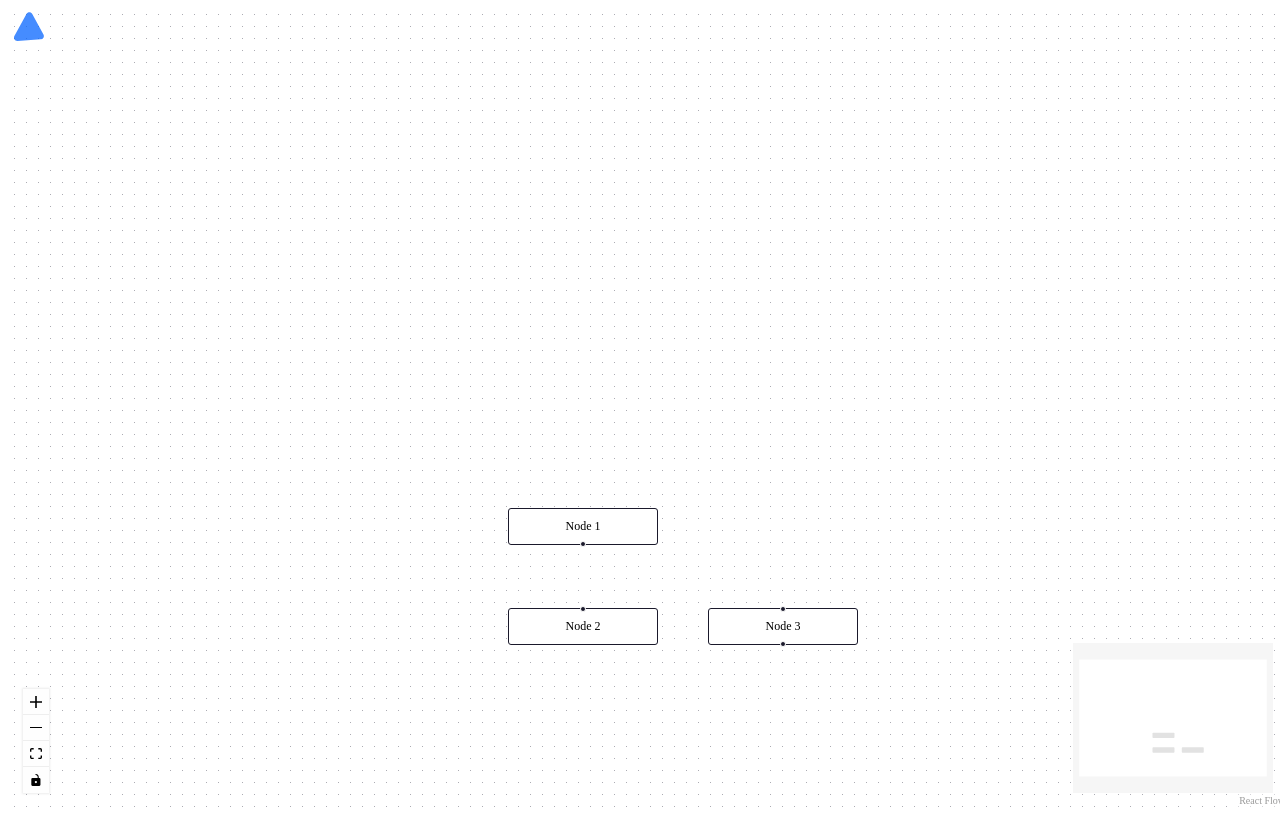
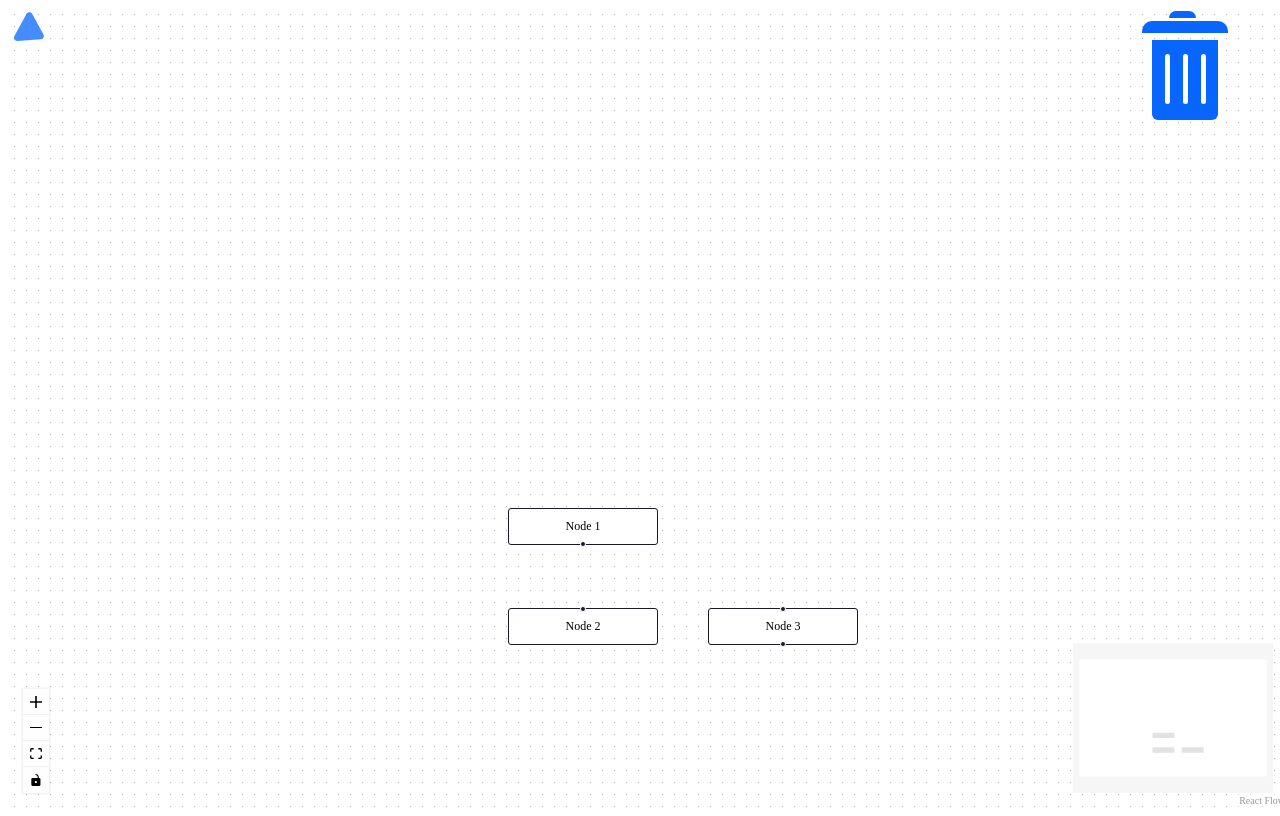
Before and after one commit to cmkwong/stockReact, a React (Vite) app: page / in a window 1280 px wide. Built offline with nearby package versions, Linux system fonts and the light colour scheme.

Commit message:
RubbishBin component added

```diff
--- a/src/App.jsx
+++ b/src/App.jsx
@@ -2,14 +2,12 @@ import { ReactFlowProvider } from '@xyflow/react';
 import { DnDProvider } from './store/DnDContext';
 import './App.css';
 import First_Flow from './components/First_Flow';
-import Node_Toolbar from './components/ToolbarNode';
 
 function App() {
   return (
     <ReactFlowProvider>
       <DnDProvider>
         <First_Flow />
-        {/* <Node_Toolbar /> */}
       </DnDProvider>
     </ReactFlowProvider>
   );
--- a/src/components/First_Flow.jsx
+++ b/src/components/First_Flow.jsx
@@ -17,16 +17,13 @@ import {
 
 import '@xyflow/react/dist/style.css';
 import { useDnD } from '../store/DnDContext';
-import NormalBlock from './OperationList/Elements/NormalBlock';
-import CombineBlock from './OperationList/Elements/CombineBlock';
-import ConcatBlock from './OperationList/Elements/ConcatBlock';
-import FilterBlock from './OperationList/Elements/FilterBlock';
 
 import NormalBlockNode from './Nodes/NormalBlockNode';
 import CombineBlockNode from './Nodes/CombineBlockNode';
 import ConcatBlockNode from './Nodes/ConcatBlockNode';
 import FilterBlockNode from './Nodes/FilterBlockNode';
 import DatabaseBlockNode from './Nodes/DatabaseBlockNode';
+import RubbishBin from './RubbishBin';
 
 const initialNodes = [
   {
@@ -136,6 +133,11 @@ const First_Flow = () => {
       <div style={{ position: 'absolute', zIndex: 100 }}>
         <OperationList />
       </div>
+      <div
+        style={{ position: 'absolute', left: '90%', top: '5%', zIndex: 100 }}
+      >
+        <RubbishBin />
+      </div>
       <div className={styles['reactflow-wrapper']}>
         <ReactFlow
           nodes={nodes}
--- /dev/null
+++ b/src/components/RubbishBin.jsx
@@ -0,0 +1,16 @@
+import styles from './RubbishBin.module.css';
+
+const RubbishBin = () => {
+  return (
+    <div className={styles['container']}>
+      <section>
+        <span className={styles['trash']}>
+          <span></span>
+          <i></i>
+        </span>
+      </section>
+    </div>
+  );
+};
+
+export default RubbishBin;
--- /dev/null
+++ b/src/components/RubbishBin.module.css
@@ -0,0 +1,104 @@
+.container {
+  margin: 0px;
+  padding: 0px;
+  font-family: 'Titillium Web', sans-serif;
+  font-size: 23px;
+  line-height: 42px;
+  font-weight: 100;
+  height: 100%;
+}
+
+.container section {
+  /* background: #dce7eb; */
+  width: 100%;
+  height: 100%;
+  display: flex;
+  align-items: center;
+}
+
+.trash {
+  background: #0866ff;
+  width: 66px;
+  height: 80px;
+  display: inline-block;
+  margin: 0 auto;
+
+  position: relative;
+  -webkit-border-bottom-right-radius: 6px;
+  -webkit-border-bottom-left-radius: 6px;
+  -moz-border-radius-bottomright: 6px;
+  -moz-border-radius-bottomleft: 6px;
+  border-bottom-right-radius: 6px;
+  border-bottom-left-radius: 6px;
+}
+/* .trash:after {
+  content: 'Mouse hover on Recile Bin';
+  position: absolute;
+  left: -99px;
+  right: 0;
+  bottom: -50px;
+  width: 300px;
+} */
+
+.trash span {
+  position: absolute;
+  height: 12px;
+  background: #0866ff;
+  top: -19px;
+  left: -10px;
+  right: -10px;
+
+  border-top-left-radius: 10px;
+  border-top-right-radius: 10px;
+  transform: rotate(0deg);
+  transition: transform 250ms;
+  transform-origin: 19% 100%;
+}
+.trash span:after {
+  content: '';
+  position: absolute;
+  width: 27px;
+  height: 7px;
+  background: #0866ff;
+  top: -10px;
+
+  border-top-left-radius: 10px;
+  border-top-right-radius: 10px;
+  transform: rotate(0deg);
+  transition: transform 250ms;
+  transform-origin: 19% 100%;
+  left: 27px;
+}
+
+.trash i {
+  position: relative;
+  width: 5px;
+  height: 50px;
+  background: #fff;
+  display: block;
+  margin: 14px auto;
+  border-radius: 5px;
+}
+.trash i:after {
+  content: '';
+  width: 5px;
+  height: 50px;
+  background: #fff;
+  position: absolute;
+  left: -18px;
+  border-radius: 5px;
+}
+.trash i:before {
+  content: '';
+  width: 5px;
+  height: 50px;
+  background: #fff;
+  position: absolute;
+  right: -18px;
+  border-radius: 5px;
+}
+
+.trash:hover span {
+  transform: rotate(-45deg);
+  transition: transform 250ms;
+}
```
Also changed, not shown: src/assets/Rubbish-bin.svg (added), src/components/Nodes/ResultNode.jsx (renamed from src/components/ResultNode.jsx), src/components/Nodes/TextfieldNode.jsx (renamed from src/components/TextfieldNode.jsx), src/components/Nodes/ToolbarNode.jsx (renamed from src/components/ToolbarNode.jsx), src/components/Nodes/UppercaseNode.jsx (renamed from src/components/UppercaseNode.jsx).
